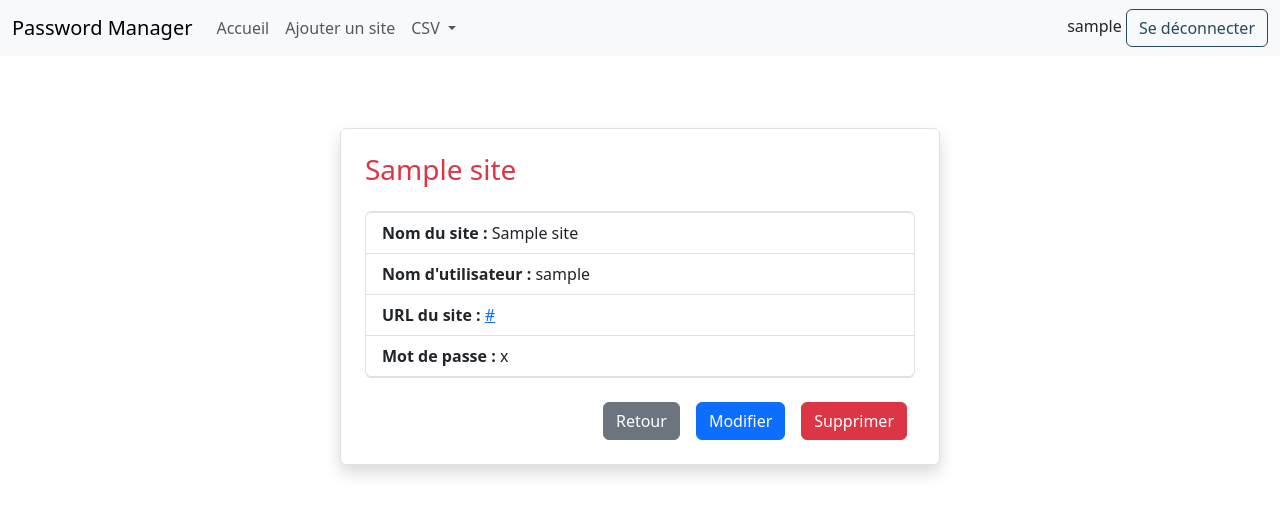
After one commit to PerrineLVB/b3-c3-django-escalera-launay-pollet, a Django app: page /sites/site_details/1/ in a window 1280 px wide. The commit adds this page. Shown: the top 515 px of the page. Run offline with Django 5.2, Linux system fonts and the light colour scheme; a user stored in the database is signed in; tables that the repository leaves empty hold one stand-in row (values such as "Sample post"); some libraries are stand-ins or nearby versions.

Commit message:
style - wip

```diff
--- a/sites/templates/base.html
+++ b/sites/templates/base.html
@@ -13,7 +13,7 @@
     <body>
     {% include 'navbar.html' %}
     <div class=" container-fluid">
-        <div class="w-50 p-3 position-absolute top-50 start-50 translate-middle">
+        <div class="d-flex justify-content-center mt-5">
              {% block content %}{% endblock %}
         </div>
     </div>
--- /dev/null
+++ b/sites/templates/site_details.html
@@ -0,0 +1,30 @@
+{% extends 'base.html' %}
+
+{% block content %}
+  <div class="container mt-4">
+    <div class="card border rounded shadow p-4 mx-auto" style="max-width: 600px;">
+      <h3 class="text-danger mb-4">{{ site.name }}</h3>
+
+      <div class="list-group">
+        <div class="list-group-item">
+          <strong>Nom du site :</strong> {{ site.name }}
+        </div>
+        <div class="list-group-item">
+          <strong>Nom d'utilisateur :</strong> {{ site.username }}
+        </div>
+        <div class="list-group-item">
+          <strong>URL du site :</strong> <a href="{{ site.site_url }}" target="_blank">{{ site.site_url }}</a>
+        </div>
+        <div class="list-group-item">
+          <strong>Mot de passe :</strong> {{ site.password }}
+        </div>
+      </div>
+
+      <div class="d-flex justify-content-end mt-4">
+        <a href="{% url 'index' %}" class="btn btn-secondary mx-2">Retour</a>
+        <a href="{% url 'update_site' site.id %}" class="btn btn-primary mx-2">Modifier</a>
+        <a href="{% url 'delete_site' site.id %}" class="btn btn-danger mx-2">Supprimer</a>
+      </div>
+    </div>
+  </div>
+{% endblock %}
--- a/sites/urls.py
+++ b/sites/urls.py
@@ -6,6 +6,7 @@ urlpatterns = [
     path('create_site/', views.create_site, name='create_site'),
     path('update_site/<int:pk>/', views.update_site, name='update_site'),
     path('delete_site/<int:pk>/', views.delete_site, name='delete_site'),
+    path('site_details/<int:pk>/', views.site_details, name='site_details'),
     path('export_csv/', views.export_csv, name='export_csv'),
     path('import_csv/', views.import_csv, name='import_csv'),
 ]
```
Also changed, not shown: sites/templates/index.html (+5 -4 lines).
